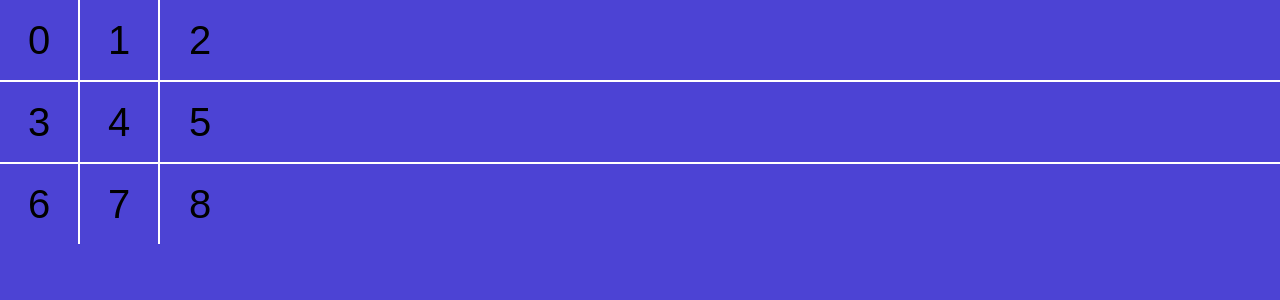
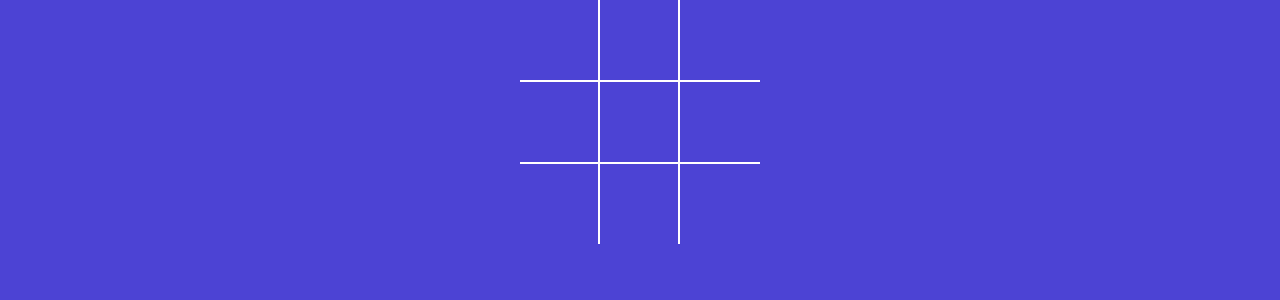
Before and after one commit to RudraPratap-CodeRunner/tictactoe_internshala_project, a React (Vite) app: page / in a window 1280 px wide. Shown: the top 300 px of the page. Built offline with nearby package versions, Linux system fonts and the light colour scheme.

Commit message:
board state updated

```diff
--- a/src/App.jsx
+++ b/src/App.jsx
@@ -1,13 +1,13 @@
-import React from 'react'
-import Board from './components/Board'
-import './styles.scss';
+import React, { useState } from "react";
+import Board from "./components/Board";
+import "./styles.scss";
 
 const App = () => {
   return (
-    <div>
-      <Board/>
+    <div className="app">
+      <Board />
     </div>
-  )
-}
+  );
+};
 
-export default App
+export default App;
--- a/src/components/Board.jsx
+++ b/src/components/Board.jsx
@@ -1,26 +1,50 @@
-import React from 'react'
-import Square from './Square'
+import React, { useState } from "react";
+import Square from "./Square";
 
 function Board() {
+  const [squares, setSquares] = useState(Array(9).fill(null));
+  const handleSquareClick = (clickedPosition) => {
+      setSquares(currentsquares=>{
+        return currentsquares.map((squareValue,position)=>{
+          if(clickedPosition===position){
+            return 'x';
+          }
+          return squareValue;
+        })
+      })
+  };
+
+
+
+  const renderSquare = (position) => {
+    return (
+      <Square
+        value={squares[position]}
+        onClick={() => handleSquareClick(position)}
+      />
+    );
+  };
+ ;
+
   return (
     <div className="board">
       <div className="board-row">
-            <Square value={0} />
-            <Square value={1} />
-            <Square value={2} />
+        {renderSquare(0)}
+        {renderSquare(1)}
+        {renderSquare(2)}
       </div>
       <div className="board-row">
-            <Square value={3} />
-            <Square value={4} />
-            <Square value={5} />
+        {renderSquare(3)}
+        {renderSquare(4)}
+        {renderSquare(5)}
       </div>
       <div className="board-row">
-            <Square value={6} />
-            <Square value={7} />
-            <Square value={8} />
+        {renderSquare(6)}
+        {renderSquare(7)}
+        {renderSquare(8)}
       </div>
     </div>
-  )
+  );
 }
 
-export default Board
+export default Board;
--- a/src/components/Square.jsx
+++ b/src/components/Square.jsx
@@ -1,8 +1,8 @@
 import React from 'react'
 
-const Square = ({value}) => {
+const Square = ({value,onClick}) => {
   return (
-    <button type='button' className="square">
+    <button type='button' className="square" onClick={onClick} >
       {value}
     </button>
   )
```
Lines whose indentation alone changed are shown as unchanged.
